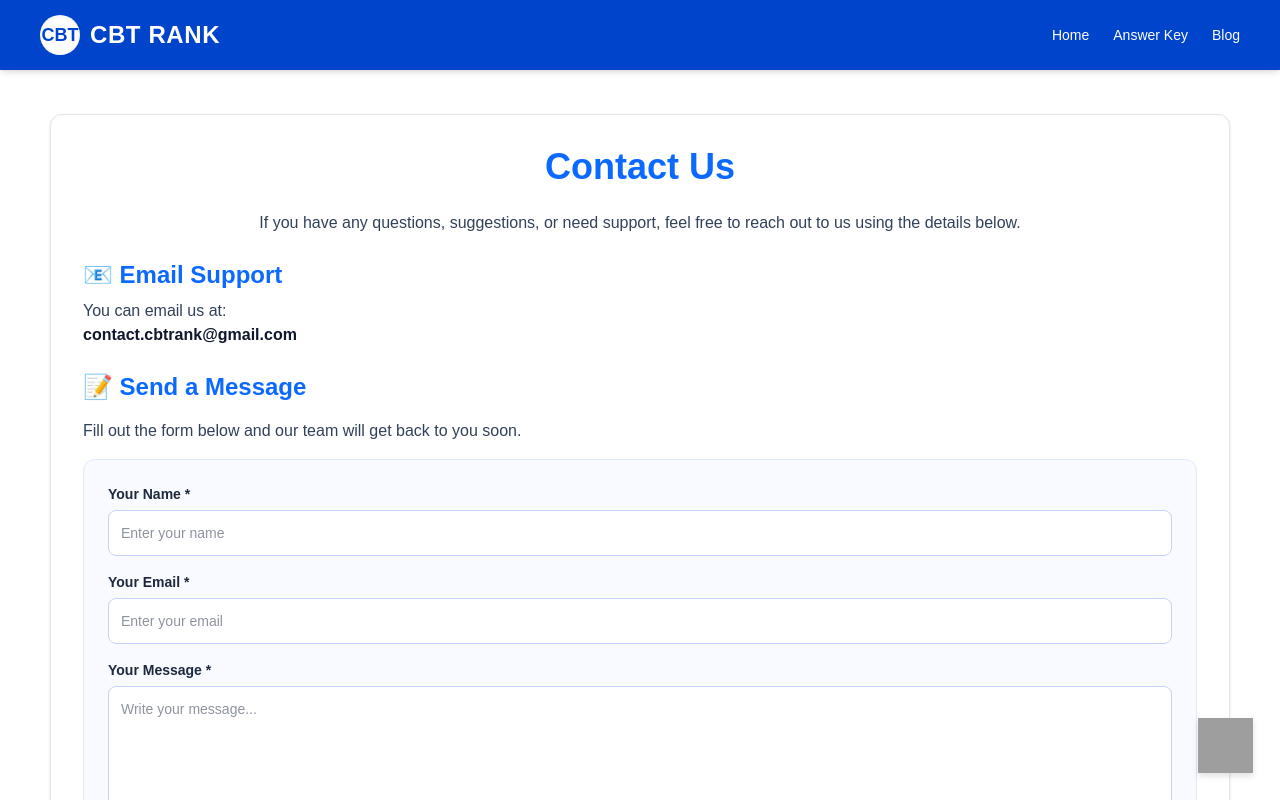
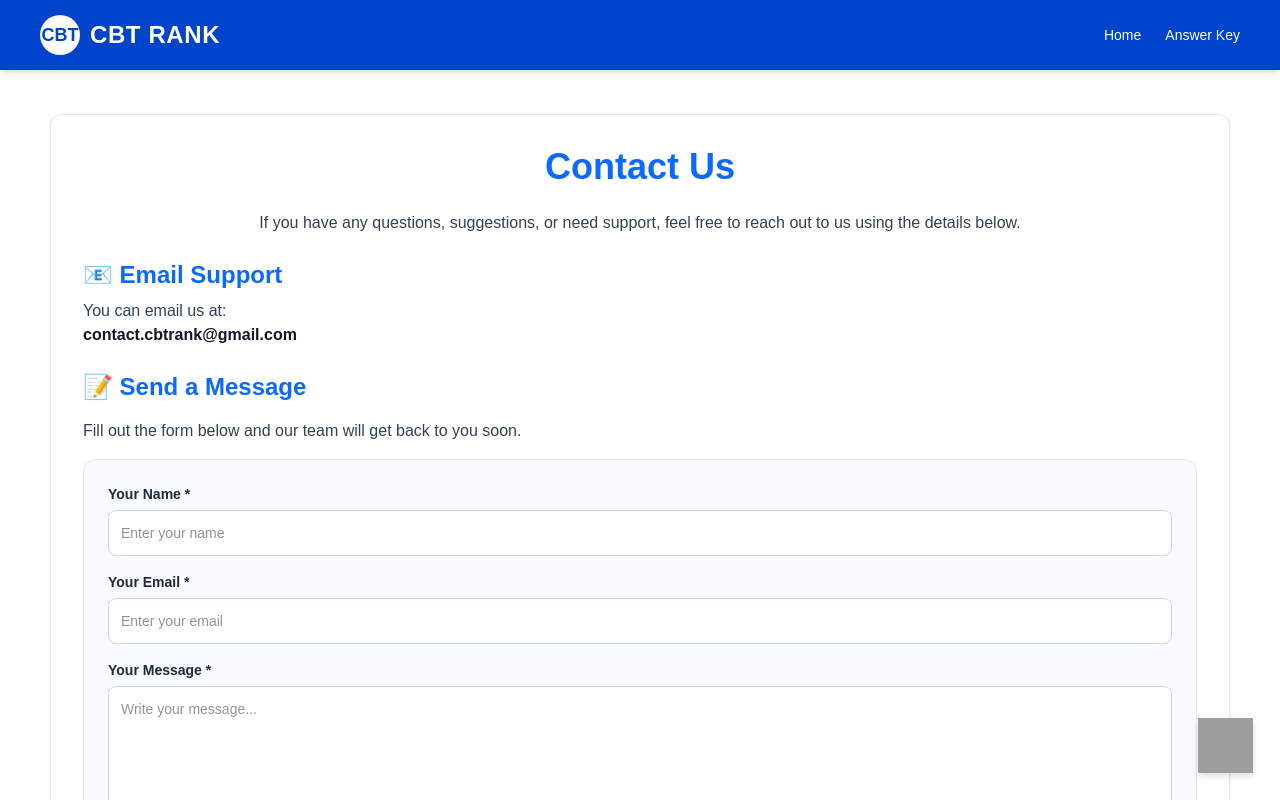
Before and after one commit to rusikakisku-jpg/cbtrank, a Next.js app: page /contact-us in a window 1280 px wide. Shown: the top 800 px of the page. Built offline with nearby package versions, Linux system fonts and the light colour scheme; grey boxes are pictures that could not be loaded.

Commit message:
Dynamically toggle Blog menu and Homepage Articles section based on show_blogs_section D1 setting

```diff
--- a/app/layout.js
+++ b/app/layout.js
@@ -3,6 +3,7 @@ export const runtime = 'edge';
 import "./globals.css";
 import LayoutWrapper from "@/components/LayoutWrapper";
 import Script from 'next/script';
+import { firstD1 } from "@/lib/d1";
 
 export const metadata = {
   title: "CBT RANK - Latest Answer Keys, Exam Marks & Rank Predictor",
@@ -17,7 +18,17 @@ export const metadata = {
   },
 };
 
-export default function RootLayout({ children }) {
+export default async function RootLayout({ children }) {
+  let showBlogs = false;
+  try {
+    const blogSetting = await firstD1("SELECT setting_value FROM settings WHERE setting_key = 'show_blogs_section'");
+    if (blogSetting && (String(blogSetting.setting_value) === '1')) {
+      showBlogs = true;
+    }
+  } catch (e) {
+    console.error("Error fetching show_blogs_section setting:", e);
+  }
+
   return (
     <html lang="hi" className="h-full antialiased">
       <head>
@@ -43,7 +54,7 @@ export default function RootLayout({ children }) {
       </head>
 
       <body className="min-h-full flex flex-col bg-[#0f172a] text-[#0f172a] font-sans antialiased">
-        <LayoutWrapper>
+        <LayoutWrapper showBlogs={showBlogs}>
           {children}
         </LayoutWrapper>
 
--- a/app/page.js
+++ b/app/page.js
@@ -1,7 +1,7 @@
 export const runtime = 'edge';
 
 import Link from 'next/link';
-import { queryD1 } from '@/lib/d1';
+import { queryD1, firstD1 } from '@/lib/d1';
 
 export const metadata = {
   title: 'CBT RANK - Latest Answer Keys & Rank Predictor',
@@ -11,6 +11,16 @@ export const metadata = {
 export default async function HomePage() {
   let latestItems = [];
   let latestBlogs = [];
+  let showBlogs = false;
+
+  try {
+    const blogSetting = await firstD1("SELECT setting_value FROM settings WHERE setting_key = 'show_blogs_section'");
+    if (blogSetting && String(blogSetting.setting_value) === '1') {
+      showBlogs = true;
+    }
+  } catch (e) {
+    console.error('Error fetching show_blogs_section setting:', e);
+  }
 
   try {
     const examsData = await queryD1('SELECT * FROM exams WHERE is_visible = 1 ORDER BY set_on_top DESC, id DESC');
@@ -21,6 +31,7 @@ export default async function HomePage() {
     console.error('Error fetching exams for homepage:', e);
   }
 
+  if (showBlogs) {
     try {
       const blogsData = await queryD1('SELECT * FROM blogs ORDER BY id DESC LIMIT 6');
       if (blogsData && blogsData.length > 0) {
@@ -31,17 +42,19 @@ export default async function HomePage() {
     }
 
     // Fallback defaults if D1 returns empty
+    if (latestBlogs.length === 0) {
+      latestBlogs = [
+        { id: 101, title: 'RRB NTPC CBT-2 Cutoff Marks & Score Normalization Process Explained', slug: 'rrb-ntpc-cbt2-cutoff-normalization-guide', image: 'https://images.unsplash.com/photo-1434030216411-0b793f4b4173?auto=format&fit=crop&w=800&q=80', description: 'Comprehensive guide on how Railways calculates normalized marks across multiple shift CBT exams.', created_at: '01 Aug, 2026' }
+      ];
+    }
+  }
+
+  // Fallback defaults if D1 returns empty
   if (latestItems.length === 0) {
     latestItems = [
       { id: 1, title: 'RRB NTPC CBT-2 Official Answer Key 2026', subtitle: 'Check raw score, shift rank & normalized percentile', slug: 'rrb-ntpc-cbt2', is_latest: 1 },
       { id: 2, title: 'SSC CGL Tier-1 Rank Predictor & Answer Key 2026', subtitle: 'Shift-wise difficulty & category safe cutoff', slug: 'ssc-cgl-tier1', is_latest: 1 },
       { id: 3, title: 'RRB ALP CBT-1 Marks & Rank Calculator', subtitle: 'Zone-wise expected cutoff & answer key link', slug: 'rrb-alp-cbt1', is_latest: 1 }
-    ];
-  }
-
-  if (latestBlogs.length === 0) {
-    latestBlogs = [
-      { id: 101, title: 'RRB NTPC CBT-2 Cutoff Marks & Score Normalization Process Explained', slug: 'rrb-ntpc-cbt2-cutoff-normalization-guide', image: 'https://images.unsplash.com/photo-1434030216411-0b793f4b4173?auto=format&fit=crop&w=800&q=80', description: 'Comprehensive guide on how Railways calculates normalized marks across multiple shift CBT exams.', created_at: '01 Aug, 2026' }
     ];
   }
 
@@ -128,6 +141,7 @@ export default async function HomePage() {
           </div>
 
           {/* Sidebar Blogs Card with 100% Fill Fit Images */}
+          {showBlogs && (
             <div className="space-y-4">
               <h3 className="text-xl font-extrabold text-[#0f172a] pb-2 border-b-2 border-[#0b69ff] inline-block">
                 Latest Updates & Articles
@@ -174,6 +188,7 @@ export default async function HomePage() {
                 </Link>
               </div>
             </div>
+          )}
 
         </section>
 
--- a/components/LayoutWrapper.js
+++ b/components/LayoutWrapper.js
@@ -4,7 +4,7 @@ import { usePathname } from 'next/navigation';
 import Navbar from '@/components/Navbar';
 import Footer from '@/components/Footer';
 
-export default function LayoutWrapper({ children }) {
+export default function LayoutWrapper({ children, showBlogs = false }) {
   const pathname = usePathname();
   const isAdmin = pathname?.startsWith('/admin');
 
@@ -14,7 +14,7 @@ export default function LayoutWrapper({ children }) {
 
   return (
     <>
-      <Navbar />
+      <Navbar showBlogs={showBlogs} />
       <main className="flex-1 pt-[90px] pb-10">
         {children}
       </main>
--- a/components/Navbar.js
+++ b/components/Navbar.js
@@ -2,7 +2,7 @@
 import { useState } from 'react';
 import Link from 'next/link';
 
-export default function Navbar() {
+export default function Navbar({ showBlogs = false }) {
   const [mobileMenuOpen, setMobileMenuOpen] = useState(false);
 
   return (
@@ -21,12 +21,14 @@ export default function Navbar() {
           </Link>
         </div>
 
-        {/* Desktop Navigation Links (EXACT match with original PHP header.php) */}
+        {/* Desktop Navigation Links */}
         <nav className="hidden md:block">
           <ul className="flex items-center gap-6 font-medium text-sm text-white">
             <li><Link href="/" className="hover:text-blue-100 transition-colors">Home</Link></li>
             <li><Link href="/answerkey" className="hover:text-blue-100 transition-colors">Answer Key</Link></li>
+            {showBlogs && (
               <li><Link href="/blogs" className="hover:text-blue-100 transition-colors">Blog</Link></li>
+            )}
           </ul>
         </nav>
 
@@ -43,7 +45,7 @@ export default function Navbar() {
 
       </div>
 
-      {/* Mobile Slide-Down Menu Drawer (EXACT match with original PHP header.php) */}
+      {/* Mobile Slide-Down Menu Drawer */}
       {mobileMenuOpen && (
         <div className="md:hidden bg-[#003399] border-t border-blue-600 px-6 py-4 space-y-3 animate-fade-in">
           <Link
@@ -56,10 +58,11 @@ export default function Navbar() {
           <Link
             href="/answerkey"
             onClick={() => setMobileMenuOpen(false)}
-            className="block text-white font-semibold py-2 border-b border-blue-500/40 hover:text-blue-200"
+            className={`block text-white font-semibold py-2 ${showBlogs ? 'border-b border-blue-500/40' : ''} hover:text-blue-200`}
           >
             Answer Key
           </Link>
+          {showBlogs && (
             <Link
               href="/blogs"
               onClick={() => setMobileMenuOpen(false)}
@@ -67,6 +70,7 @@ export default function Navbar() {
             >
               Blog
             </Link>
+          )}
         </div>
       )}
     </header>
```
Lines whose indentation alone changed are shown as unchanged.
